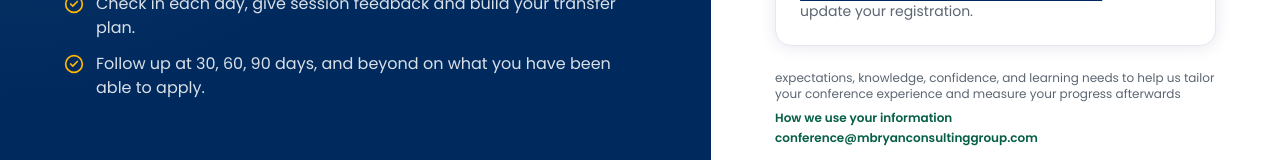
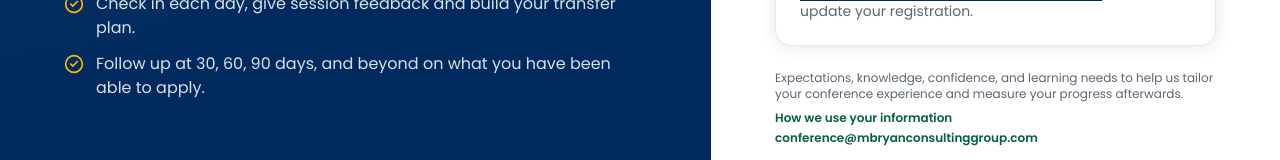
Before and after one commit to edgereachtech-rw/mbc-conference-impact-measurement-platform, a Next.js app in the folder apps/web/: page / in a window 1280 px wide. Shown: the part 513-673 px from the top of the page. Built offline with nearby package versions, Linux system fonts and the light colour scheme; no server answers.

Commit message:
fix: sign in corrections

```diff
--- a/apps/web/src/components/auth/sign-in-panel.tsx
+++ b/apps/web/src/components/auth/sign-in-panel.tsx
@@ -138,8 +138,8 @@ export function SignInPanel({ safeNext, initialEmail, invite }: SignInState & {
 
           <div className="space-y-2 text-xs text-brand-muted">
             <p>
-              expectations, knowledge, confidence, and learning needs to help us tailor your
-              conference experience and measure your progress afterwards
+              Expectations, knowledge, confidence, and learning needs to help us tailor your
+              conference experience and measure your progress afterwards.
             </p>
             <p className="flex flex-col gap-1 sm:flex-row sm:flex-wrap sm:gap-x-4">
               <Link href="/privacy" className="font-semibold text-corp-green-text hover:underline">
```
